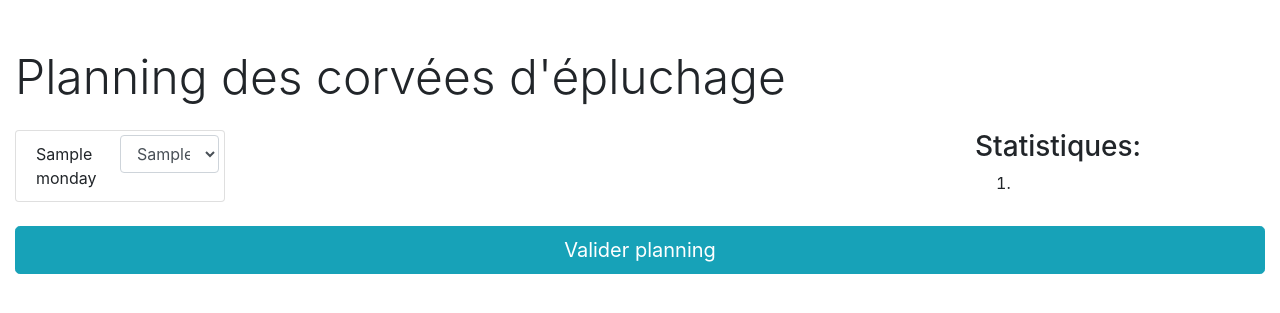
After one commit to PLsergent/php-projects_cfa, a PHP site: template planning/src/templates/v_calendar.php in a window 1280 px wide. The commit adds this page. Shown: the top 313 px of the page. Run offline with PHP 8.4, Linux system fonts and the light colour scheme; the template is opened without the code that fills it: most values are stand-ins (such as "Sample title", 1, 10 or a date in 2020).

Commit message:
calendar done

```diff
--- a/planning/docker-compose.yml
+++ b/planning/docker-compose.yml
@@ -16,4 +16,4 @@ services:
     volumes:
       - ./data/db:/data/db
     ports:
-      - 27019:27019
+      - 27017:27017
--- /dev/null
+++ b/planning/src/public/index.js
@@ -0,0 +1,21 @@
+$(document).ready(function(){
+
+    $("select.choose_user").each(function() {
+        var selected = $(this).children("option:selected").val();
+        $(this).addClass("bg-"+selected);
+    });
+
+    $("select.choose_user").change(function(){
+        var selected = $(this).children("option:selected").val();
+        var classes = $(this).attr("class").split(" ");
+        var $this = $(this);
+
+        classes.forEach(function(item, index) {
+            if (item.startsWith("bg-")) {
+                $this.removeClass(item);
+            }
+        });
+
+        $(this).addClass("bg-"+selected);
+    });
+});
--- /dev/null
+++ b/planning/src/public/style.css
@@ -0,0 +1,24 @@
+.bg-Vincent {
+    background-color: #7ACFF9 !important;
+}
+
+.bg-Christophe {
+    background-color: #FFAD66 !important;
+}
+
+.bg-Thomas {
+    background-color: #66C9D1 !important;
+}
+
+.bg-David {
+    background-color: #FBE58B !important;
+}
+
+.bg-Personne {
+    background-color: #FFF !important;
+}
+
+.form-control:focus {
+    border-color: #80bdff;
+    box-shadow: 0 0 0 0.2rem rgba(0,123,255,.25);
+}
--- /dev/null
+++ b/planning/src/templates/v_calendar.php
@@ -0,0 +1,50 @@
+<?php
+
+require_once("./templates/v_header.php");
+?>
+
+<div class="row">
+    <div class="col-9">
+        <div class="row mb-4">
+            <?
+            foreach ($mondays as $monday) {
+                ?>
+                <div class="col-md-3">
+                    <div class="card">
+                        <div class="card-body py-1">
+                            <div class="form-group row" style="margin-bottom: 0px">
+                                <label for="choose_user" class="col-6 col-form-label"><? echo $monday ?></label>
+                                <select class="form-control col-6 choose_user">
+                                    <?
+                                    shuffle($users);
+                                    foreach ($users as $user) {
+                                        ?>
+                                        <option class="bg-<? echo $user->name ?>" value="<? echo $user->name ?>"><? echo $user->name ?></option>
+                                        <?
+                                    }
+                                    ?>
+                                    <option class="bg-Personne" value="Personne">Personne</option>
+                                </select>
+                            </div>
+                        </div>
+                    </div>
+                </div>
+                <?
+            }
+            ?>
+        </div>
+    </div>
+    <div class="col-3">
+        <h3 class="display-6">Statistiques:</h3>
+            <ol>
+                <li></li>
+            </ol>
+    </div>
+</div>
+
+<button class="btn btn-lg btn-block btn-info" type="submit">Valider planning</button>
+
+
+<?php
+
+require_once("./templates/v_footer.php");
--- /dev/null
+++ b/planning/src/templates/v_footer.php
@@ -0,0 +1,2 @@
+  </body>
+</html>
--- /dev/null
+++ b/planning/src/templates/v_header.php
@@ -0,0 +1,22 @@
+<!doctype html>
+<html lang="en">
+  <head>
+    <!-- Required meta tags -->
+    <meta charset="utf-8">
+    <meta name="viewport" content="width=device-width, initial-scale=1, shrink-to-fit=no">
+
+    <!-- Bootstrap CSS -->
+    <link rel="stylesheet" href="https://stackpath.bootstrapcdn.com/bootstrap/4.3.1/css/bootstrap.min.css" integrity="sha384-ggOyR0iXCbMQv3Xipma34MD+dH/1fQ784/j6cY/iJTQUOhcWr7x9JvoRxT2MZw1T" crossorigin="anonymous">
+    <link rel="stylesheet" href="../public/style.css">
+
+    <script src="https://code.jquery.com/jquery-3.3.1.slim.min.js" integrity="sha384-q8i/X+965DzO0rT7abK41JStQIAqVgRVzpbzo5smXKp4YfRvH+8abtTE1Pi6jizo" crossorigin="anonymous"></script>
+    <script src="https://cdnjs.cloudflare.com/ajax/libs/popper.js/1.14.7/umd/popper.min.js" integrity="sha384-UO2eT0CpHqdSJQ6hJty5KVphtPhzWj9WO1clHTMGa3JDZwrnQq4sF86dIHNDz0W1" crossorigin="anonymous"></script>
+    <script src="https://stackpath.bootstrapcdn.com/bootstrap/4.3.1/js/bootstrap.min.js" integrity="sha384-JjSmVgyd0p3pXB1rRibZUAYoIIy6OrQ6VrjIEaFf/nJGzIxFDsf4x0xIM+B07jRM" crossorigin="anonymous"></script>
+    <script src="../public/index.js"></script>
+
+    <title>Planning</title>
+  </head>
+
+  <body class="container mt-5" style="max-width: 1500px">
+
+    <h1 class="display-4 mb-4" style="font-size: 48px">Planning des corvées d'épluchage</h1>
```
Also changed, not shown: planning/src/connexion.php (added, +17 -0 lines), planning/src/datas/users.json (added, +14 -0 lines), planning/src/index.php (+13 -13 lines).
